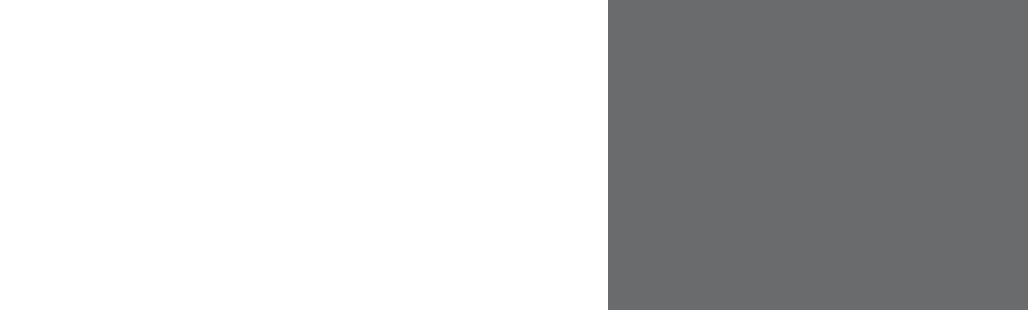
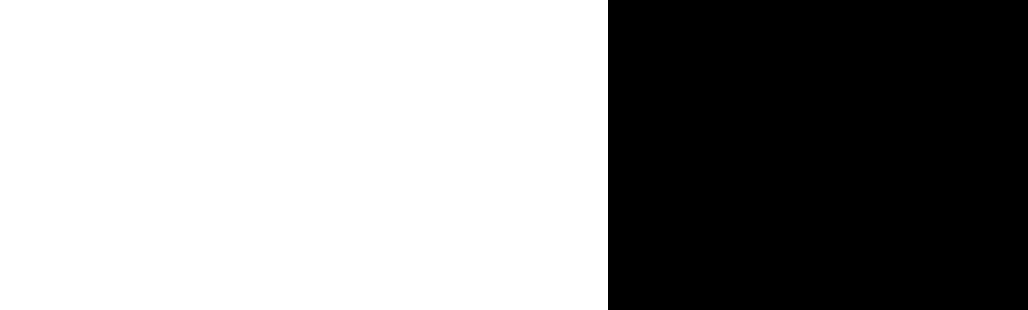
Before and after one commit to denis-sharypin/denis-sharypin.github.io, a plain HTML site: page index.html in a window 1280 px wide. Shown: the top 310 px of the page, without its empty margins (32-1060 px from the left). Drawn offline with Linux system fonts and the light colour scheme; a web font is replaced by a local one.

Commit message:
update bg color

```diff
--- a/styles/app.css
+++ b/styles/app.css
@@ -216,7 +216,7 @@ html, body, .app {
   -ms-flex-align: center;
   align-items: center;
 
-  background-color: #6a6b6d;
+  background-color: #000;
 
   -webkit-transform: translateZ(0);
   transform: translateZ(0);
```
